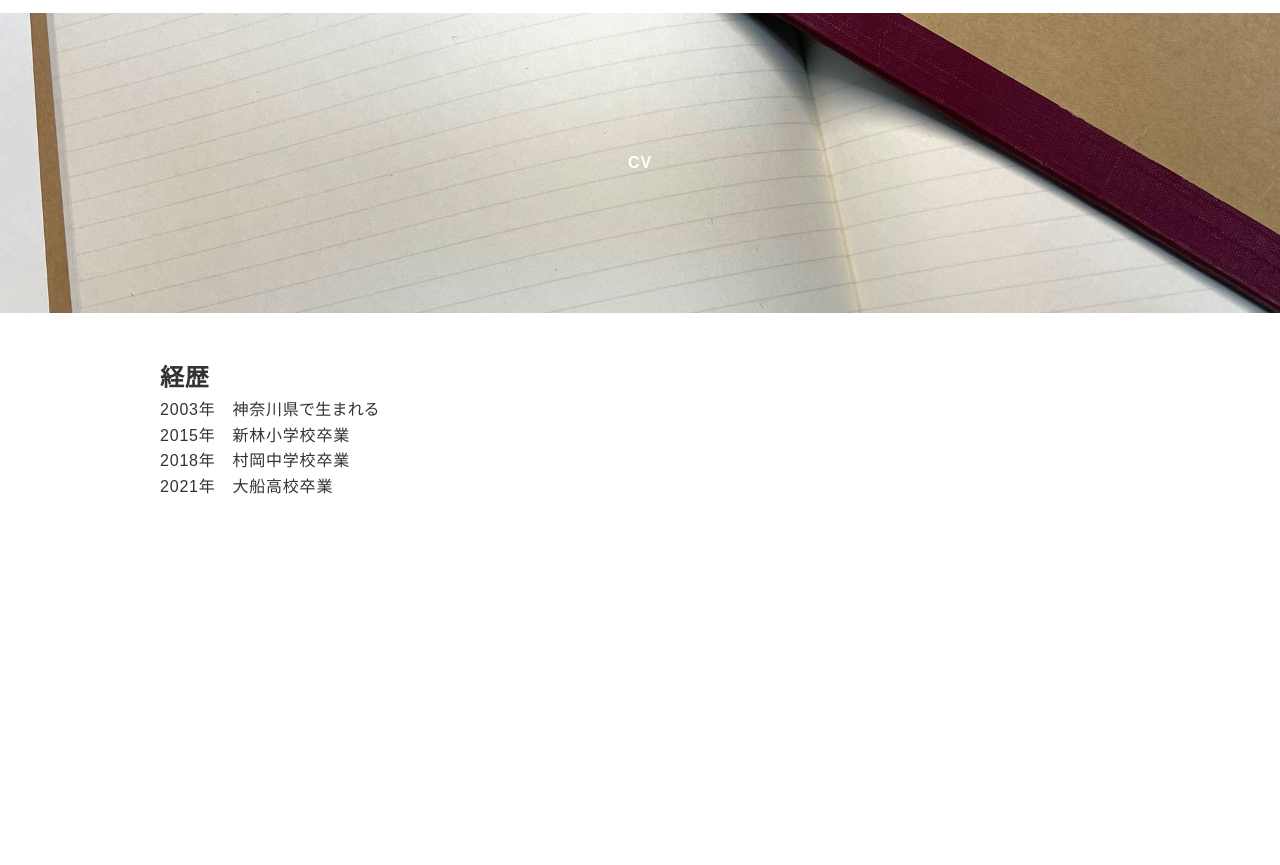
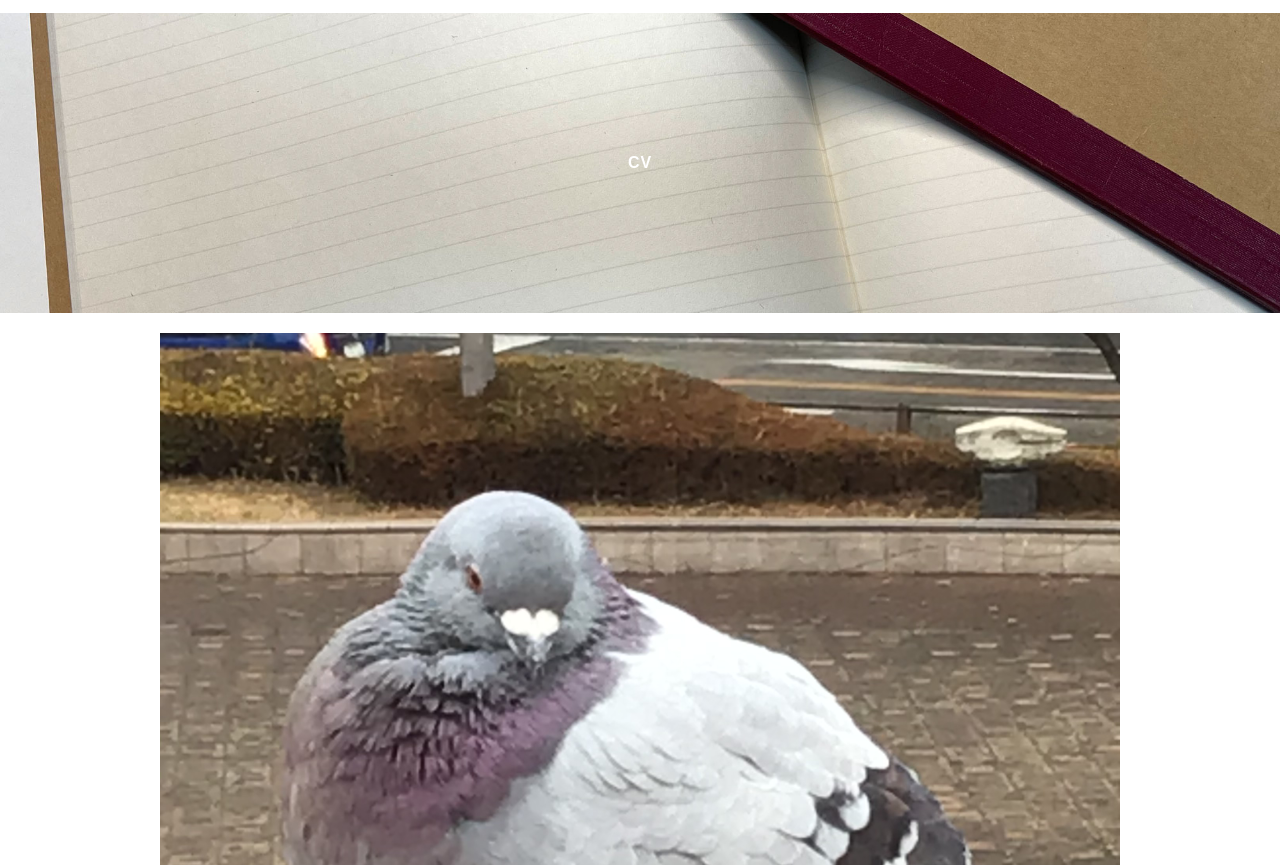
Before and after one commit to KUAD-XtechDesign/portfolio-Enosima, a plain HTML site: page cv.html in a window 1280 px wide. Shown: the part 87-952 px from the top of the page. Drawn offline with Linux system fonts and the light colour scheme.

Commit message:
Update cv.html

```diff
--- a/cv.html
+++ b/cv.html
@@ -28,7 +28,7 @@
       </div>
     <div class="contents">
 
-        <img src=".images/hato.jpeg" alt="">
+        <img src="./images/hato.jpeg" alt="">
 
       <h2>経歴</h2>
       <ul>
```
